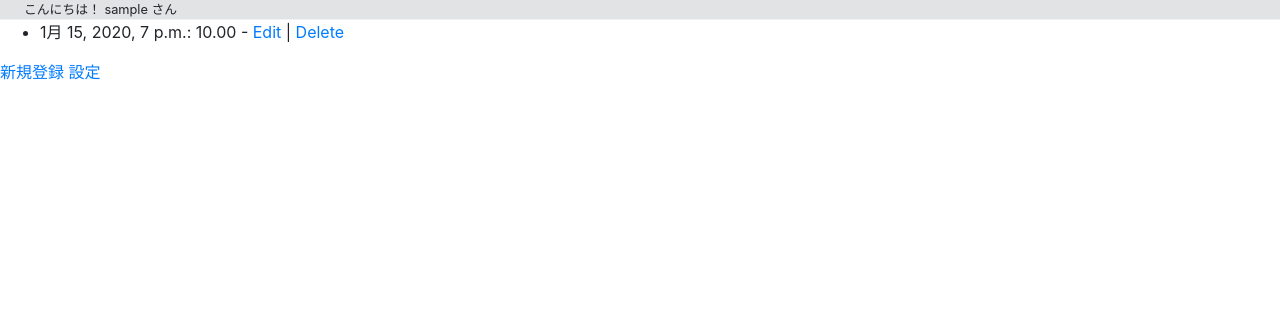
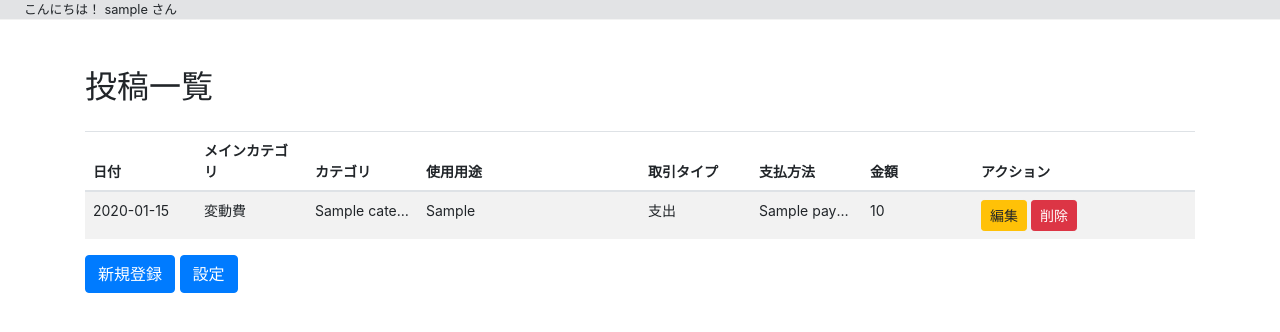
Before and after one commit to carbohydratepro/carbohydratepro-main, a Django app: page /carbohydratepro/ in a window 1280 px wide. Shown: the part 64-396 px from the top of the page. Run offline with Django 3.2, Linux system fonts and the light colour scheme; a user stored in the database is signed in; tables that the repository leaves empty hold one stand-in row (values such as "Sample post"); some libraries are stand-ins or nearby versions.

Commit message:
投稿一覧機能実装

```diff
--- a/app/templates/app/index.html
+++ b/app/templates/app/index.html
@@ -1,10 +1,41 @@
 {% extends "app/base.html" %}
 {% block content %}
-<ul>
-    {% for transaction in transactions %}
-    <li>{{ transaction.date }}: {{ transaction.amount }} - <a href="{% url 'edit_transaction' transaction.id %}">Edit</a> | <a href="{% url 'delete_transaction' transaction.id %}">Delete</a></li>
-    {% endfor %}
-</ul>
-<a href="{% url 'create_transaction' %}">新規登録</a>
-<a href="{% url 'settings' %}">設定</a>
+<div class="container mt-5">
+    <h2 class="mb-4">投稿一覧</h2>
+    <div style="overflow-x: auto;">
+        <table class="table table-striped" style="table-layout: fixed; width: 100%; font-size: 14px;">
+            <thead>
+                <tr>
+                    <th style="width: 10%; padding: 8px;">日付</th>
+                    <th style="width: 10%; padding: 8px;">メインカテゴリ</th>
+                    <th style="width: 10%; padding: 8px;">カテゴリ</th>
+                    <th style="width: 20%; padding: 8px;">使用用途</th>
+                    <th style="width: 10%; padding: 8px;">取引タイプ</th>
+                    <th style="width: 10%; padding: 8px;">支払方法</th>
+                    <th style="width: 10%; padding: 8px;">金額</th>
+                    <th style="width: 20%; padding: 8px;">アクション</th>
+                </tr>
+            </thead>
+            <tbody>
+                {% for transaction in transactions %}
+                <tr>
+                    <td style="padding: 8px; white-space: nowrap; overflow: hidden; text-overflow: ellipsis;" title="{{ transaction.date|date:'Y-m-d' }}">{{ transaction.date|date:"Y-m-d" }}</td>
+                    <td style="padding: 8px; white-space: nowrap; overflow: hidden; text-overflow: ellipsis;" title="{{ transaction.get_major_category_display }}">{{ transaction.get_major_category_display }}</td>
+                    <td style="padding: 8px; white-space: nowrap; overflow: hidden; text-overflow: ellipsis;" title="{{ transaction.category }}">{{ transaction.category }}</td>
+                    <td style="padding: 8px; white-space: nowrap; overflow: hidden; text-overflow: ellipsis;" title="{{ transaction.purpose }}">{{ transaction.purpose }}</td>
+                    <td style="padding: 8px; white-space: nowrap; overflow: hidden; text-overflow: ellipsis;" title="{{ transaction.get_transaction_type_display }}">{{ transaction.get_transaction_type_display }}</td>
+                    <td style="padding: 8px; white-space: nowrap; overflow: hidden; text-overflow: ellipsis;" title="{{ transaction.payment_method }}">{{ transaction.payment_method }}</td>
+                    <td style="padding: 8px; white-space: nowrap; overflow: hidden; text-overflow: ellipsis;" title="{{ transaction.amount|floatformat:0 }}">{{ transaction.amount|floatformat:0 }}</td>
+                    <td style="padding: 8px;">
+                        <a href="{% url 'edit_transaction' transaction.id %}" class="btn btn-sm btn-warning">編集</a>
+                        <a href="{% url 'delete_transaction' transaction.id %}" class="btn btn-sm btn-danger">削除</a>
+                    </td>
+                </tr>
+                {% endfor %}
+            </tbody>
+        </table>
+    </div>
+    <a href="{% url 'create_transaction' %}" class="btn btn-primary">新規登録</a>
+    <a href="{% url 'settings' %}" class="btn btn-primary">設定</a>
+</div>
 {% endblock %}
```
